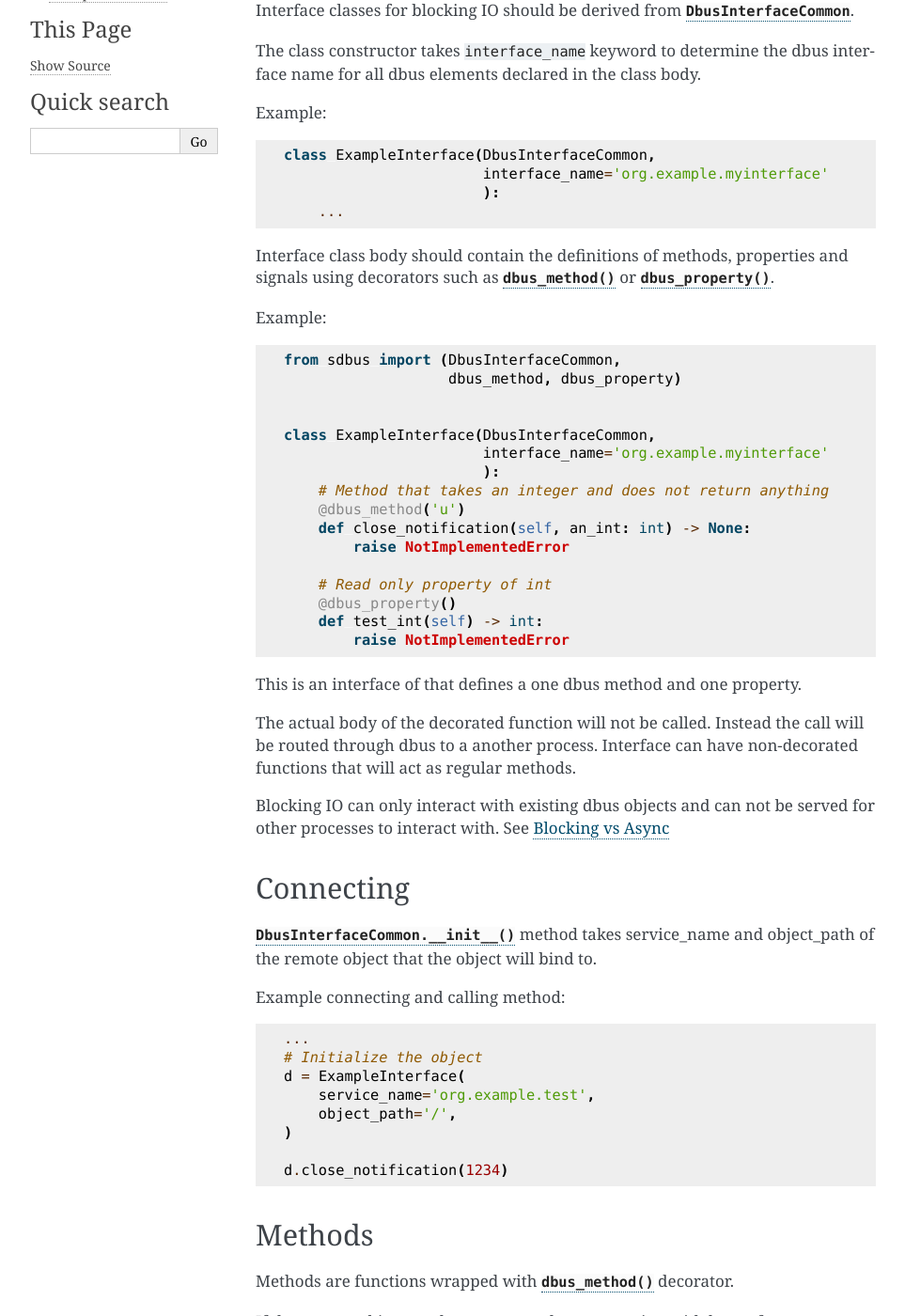
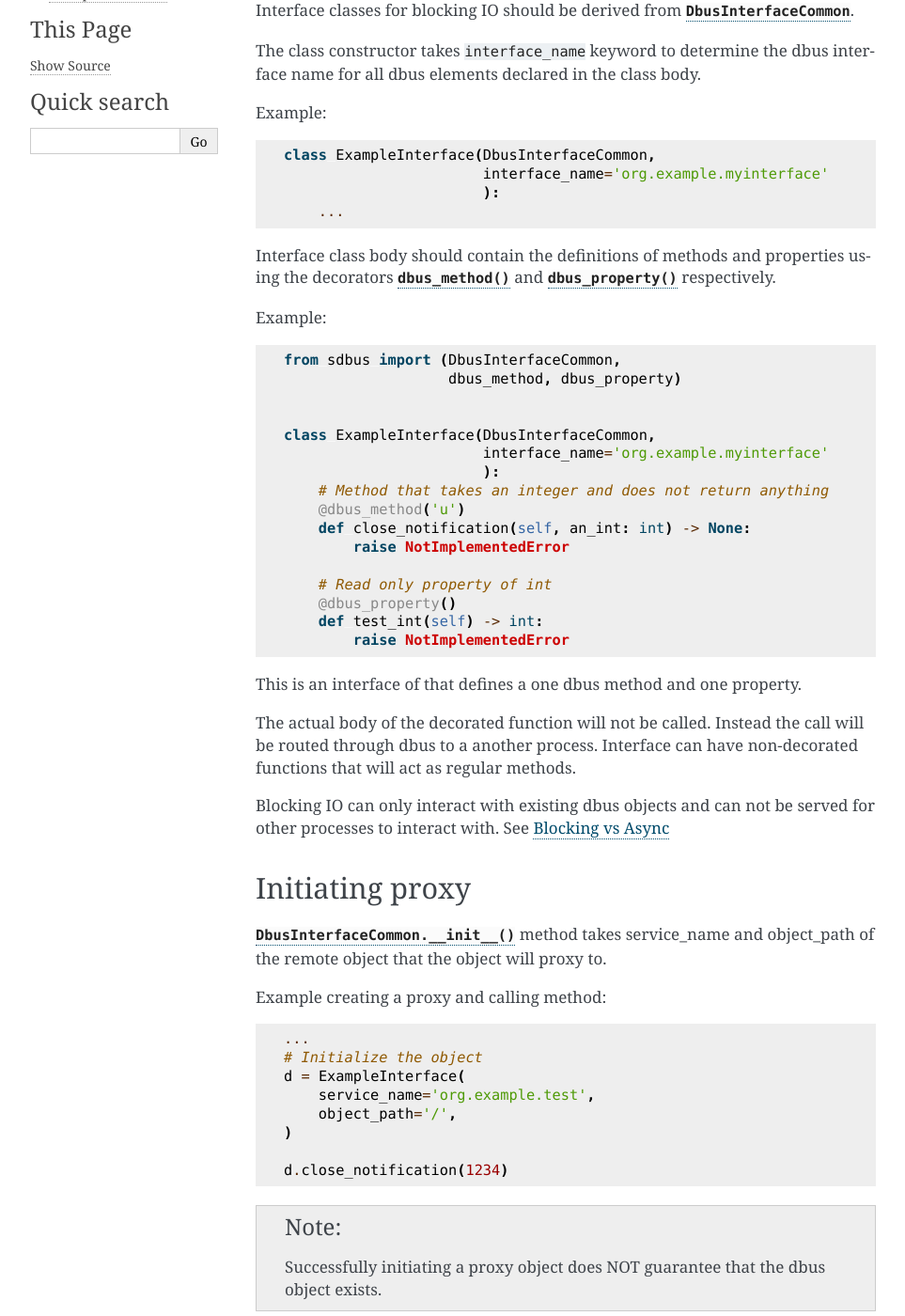
Before and after one commit to python-sdbus/python-sdbus, a Sphinx documentation site: the page built from docs/sync_quick.rst, in a window 1280 px wide and 1400 px high, scrolled down 217 px. Shown: the whole window at 94% size, without its empty margins (148-1111 px from the left). Built offline with Sphinx 7.4.7, drawn with Linux system fonts in a browser that asks for light colours; some of the changed text lies outside the part shown.

Commit message:
docs: Use more proxy vocabulary instead of connect
Connect maybe confusing some people as they might think the object
existance is verified. However, proxy only routes calls and does
not do any verification.

Also added notes that creating proxy does not gurantee object
existance

```diff
--- a/docs/sync_quick.rst
+++ b/docs/sync_quick.rst
@@ -20,8 +20,8 @@ Example::
                            ):
         ...
 
-Interface class body should contain the definitions of methods, properties and signals using decorators such as
-:py:func:`dbus_method` or :py:func:`dbus_property`.
+Interface class body should contain the definitions of methods and properties using the decorators
+:py:func:`dbus_method` and :py:func:`dbus_property` respectively.
 
 Example::
 
@@ -51,13 +51,13 @@ as regular methods.
 Blocking IO can only interact with existing dbus objects and can not be
 served for other processes to interact with. See :ref:`blocking-vs-async`
 
-Connecting
+Initiating proxy
 ^^^^^^^^^^^^^^^^^^^^^^^^^^^^^^
 
 :py:meth:`DbusInterfaceCommon.__init__` method takes service_name
-and object_path of the remote object that the object will bind to.
+and object_path of the remote object that the object will proxy to.
 
-Example connecting and calling method::
+Example creating a proxy and calling method::
 
     ...
     # Initialize the object
@@ -67,6 +67,9 @@ Example connecting and calling method::
     )
 
     d.close_notification(1234)
+
+.. note:: Successfully initiating a proxy object does NOT guarantee that the dbus object
+          exists.
 
 Methods
 ^^^^^^^^^^^^^^^^^^^^^^^^^^^^^^^^^
@@ -113,7 +116,7 @@ Example: ::
 
 The new property behaves very similar to Pythons :py:func:`property` decorator. ::
 
-    # Initialize the object
+    # Initialize the proxy
     d = ExampleInterface(
         service_name='org.example.test',
         object_path='/',
```
Also changed, not shown: other parts of docs/sync_quick.rst (+1 -1 lines), README.md (+2 -2 lines), docs/asyncio_api.rst (+9 -6 lines), docs/asyncio_quick.rst (+8 -6 lines), docs/sync_api.rst (+7 -4 lines).
